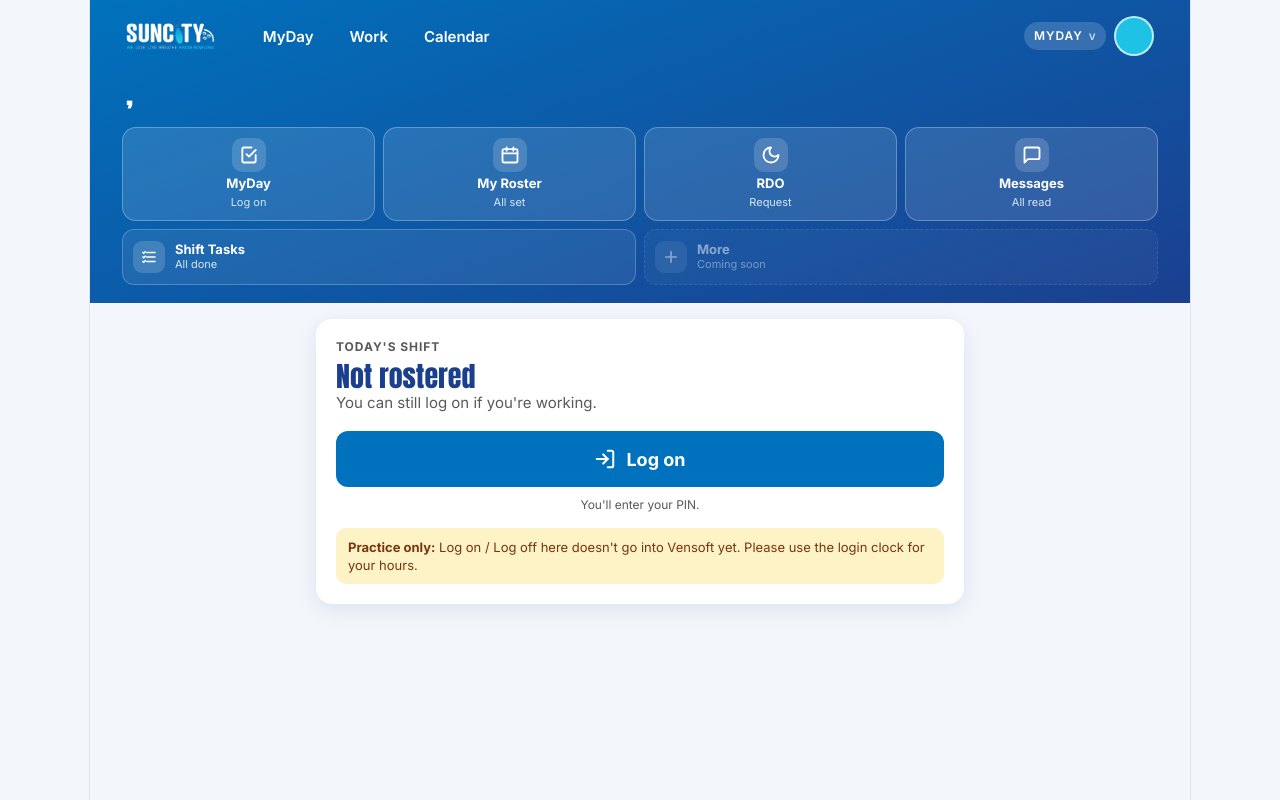
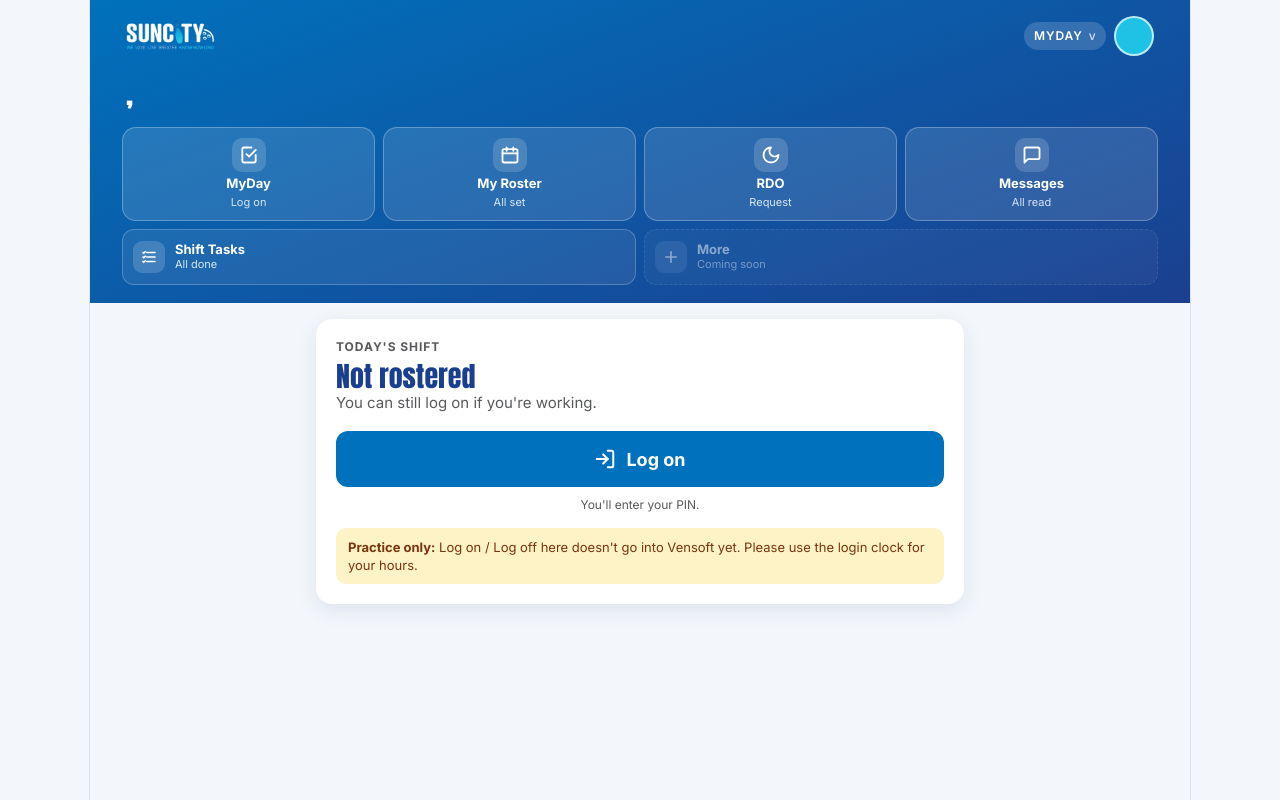
Before and after one commit to ytrom/myday-suncity-app, a Django app: template core/templates/core/myday.html in a window 1280 px wide. Run offline with Django 5.2, Linux system fonts and the light colour scheme; the template is opened without the code that fills it, so the values that code supplies are empty.

Commit message:
Work page only for MYDAY_WORK_EMAILS (v1.6.01)
* Work page and MyDay | Work | Calendar header nav on desktop (v1.6.00)

Co-Authored-By: Claude Opus 5.5 (1M context) <noreply@anthropic.com>
Claude-Session: https://claude.ai/code/session_014SemuYhaSxnCEcLWmMtzeZ

* Work page only for MYDAY_WORK_EMAILS (v1.6.01)

Co-Authored-By: Claude Opus 5.5 (1M context) <noreply@anthropic.com>
Claude-Session: https://claude.ai/code/session_014SemuYhaSxnCEcLWmMtzeZ

---------

Co-authored-by: Claude <noreply@anthropic.com>

```diff
--- a/core/context.py
+++ b/core/context.py
@@ -60,6 +60,7 @@ def myday(request):
         "leave_writes_enabled": settings.LEAVE_WRITES_ENABLED,
         "tools": services.lane_tools(staff),
         "manager": services.is_manager(staff),
+        "work_page": services.has_work_page(staff),
         "version": VERSION,
         "identity_test_mode": getattr(request, "identity_test_mode", False),
     }
--- a/core/services.py
+++ b/core/services.py
@@ -324,6 +324,10 @@ def send_query(user, week_start, rows, note):
     )
 
 
+def has_work_page(user):
+    return bool(user and (user.email or "").lower() in settings.WORK_EMAILS)
+
+
 def is_manager(user):
     if not user:
         return False
--- a/core/templates/core/base.html
+++ b/core/templates/core/base.html
@@ -26,11 +26,11 @@
     <header class="hero">
       <div class="hero-top">
         <img src="{% static 'core/img/wordmark-white.png' %}" alt="Sun City Tenpin" class="wordmark">
-        <nav class="desknav" aria-label="Main">
+        {% if work_page %}<nav class="desknav" aria-label="Main">
           <a href="{% url 'myday' %}"{% if tab == 'myday' %} class="active" aria-current="page"{% endif %}>MyDay</a>
           <a href="{% url 'work' %}"{% if tab == 'work' %} class="active" aria-current="page"{% endif %}>Work</a>
           <a href="{% url 'roster' %}"{% if tab == 'roster' %} class="active" aria-current="page"{% endif %}>Calendar</a>
-        </nav>
+        </nav>{% endif %}
         <div class="hero-right">
           <span class="pill">MYDAY <span class="pill-version">v{{ version }}</span></span>
           <a href="{% url 'details' %}" class="avatar{% if tab == 'details' %} active{% endif %}" aria-label="My details" title="My details">{{ staff.initials }}</a>
--- a/core/views.py
+++ b/core/views.py
@@ -85,7 +85,9 @@ def tasks(request):
 
 @require_GET
 def work(request):
-    """Desktop-friendly Work page: today's schedule beside my tickable task list."""
+    """Desktop-friendly Work page: today's schedule beside my tickable task list. Only for MYDAY_WORK_EMAILS."""
+    if not services.has_work_page(request.staff):
+        raise Http404
     mine, others = services.work_lists(request.staff, request.session)
     return _page(request, "core/work.html", "work", schedule=services.todays_schedule(request.staff),
                  mine=mine, others=others, mine_to_do=sum(1 for t in mine if not t.done))
--- a/myday_project/settings.py
+++ b/myday_project/settings.py
@@ -156,6 +156,8 @@ LANE_COUNT = int(env("MYDAY_LANES", "20"))
 TECH_ROLES = [r.upper() for r in env_list("MYDAY_TECH_ROLES", "TECH")]
 # Vensoft roles that get the Payroll screen (who has confirmed their hours each pay week).
 MANAGER_ROLES = [r.upper() for r in env_list("MYDAY_MANAGER_ROLES", "MANAGER")]
+# Who gets the Work page and the MyDay | Work | Calendar header on a PC (comma separated emails).
+WORK_EMAILS = [e.lower() for e in env_list("MYDAY_WORK_EMAILS")]
 # The faults a lane marshal can report: the same list and wording as the live Lane Marshal (checked 24 Oct 2026).
 MARSHAL_CALLS = env_list(
     "MYDAY_MARSHAL_CALLS",
--- a/myday_project/version.py
+++ b/myday_project/version.py
@@ -1,3 +1,3 @@
 # MyDay's version, shown in the header. Bump it with every update that goes out:
 # the last part for fixes and small changes, the middle for new features.
-VERSION = "1.6.00"
+VERSION = "1.6.01"
```
Also changed, not shown: tests/test_myday.py (+6 -0 lines), README.md, 1 other file.
